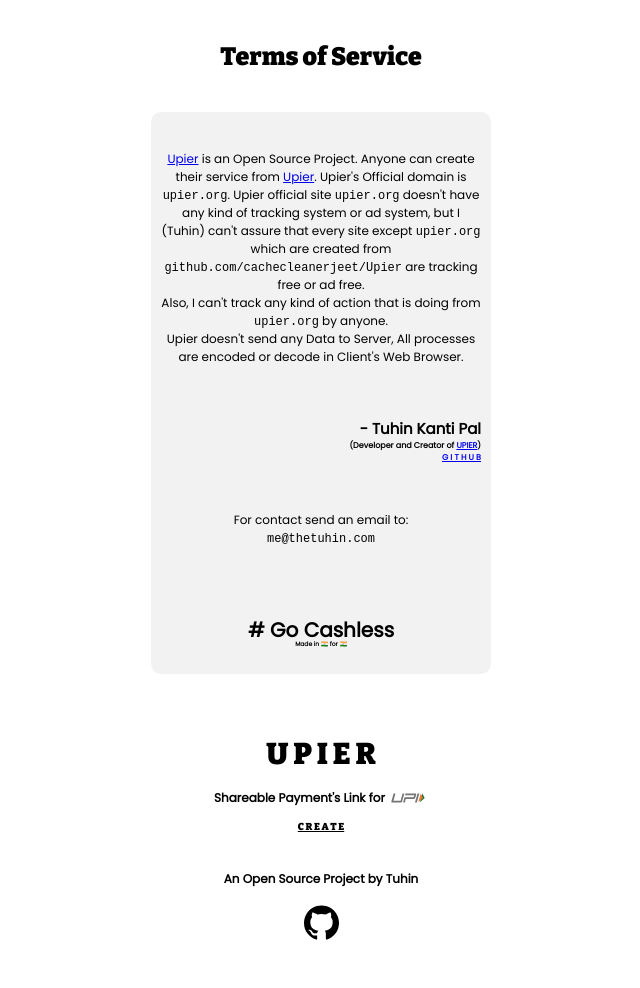
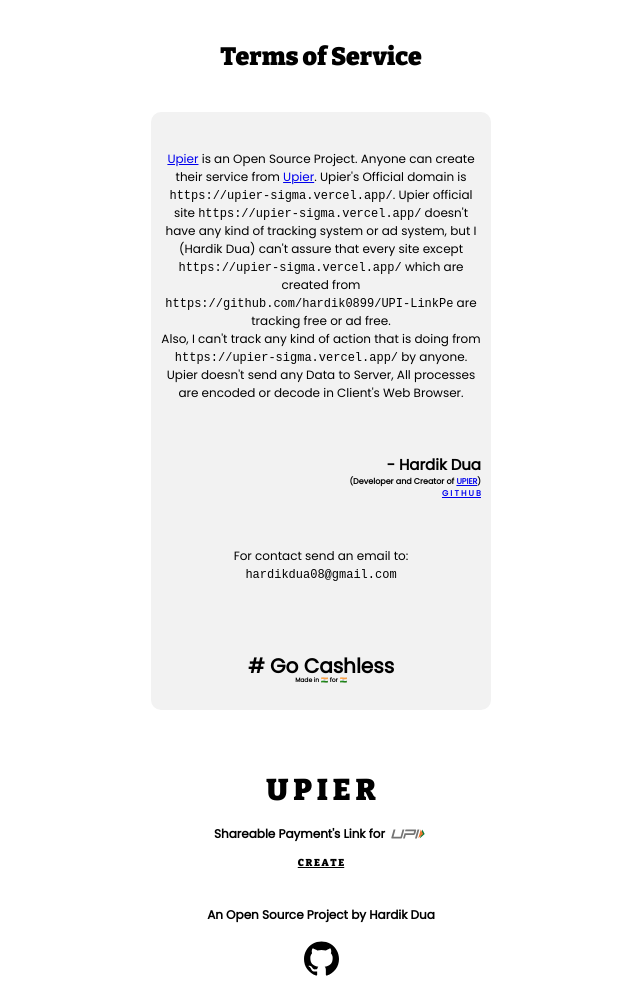
Before and after one commit to ThiruXD/HMF-Pay, a website: page tos/index.html in a window 1280 px wide. Shown: the whole page, without its empty margins (319-959 px from the left). Before the commit the page ends 952 px from the top, so only its background shows below. Drawn offline with nearby package versions, Linux system fonts and the light colour scheme.

Commit message:
Update index.html

```diff
--- a/tos/index.html
+++ b/tos/index.html
@@ -5,7 +5,7 @@
     <meta http-equiv="Content-Type" content="text/html; charset=UTF-8" />
     <meta name="viewport" content="width=device-width, initial-scale=1" />
     <meta http-equiv="X-UA-Compatible" content="IE=edge" />
-    <meta name="author" content="Tuhin Kanti Pal">
+    <meta name="author" content="Hardik Dua">
     <title>Tos | Upier</title>
     <meta name="description" content="Shareable Payment's Link for UPI">
     <meta name="keywords" content="UPI, Shareable UPI Link, Upi Shareable Link , Share UPI Payment's Link, Free Shareable UPI Link, UPI Payment">
@@ -22,20 +22,20 @@
         </h1>
     </div>
     <div id="content" class="contentdiv">
-        <p class="txt"><br><a href="https://github.com/cachecleanerjeet/Upier">Upier</a> is an Open Source Project. Anyone can create their service from <a href="https://github.com/cachecleanerjeet/Upier">Upier</a>. Upier's Official domain is <tt>upier.org</tt>. Upier
-            official site <tt>upier.org</tt> doesn't have any kind of tracking system or ad system, but I (Tuhin) can't assure that every site except <tt>upier.org</tt> which are created from <tt>github.com/cachecleanerjeet/Upier</tt> are tracking free
-            or ad free. <br> Also, I can't track any kind of action that is doing from <tt>upier.org</tt> by anyone.
+        <p class="txt"><br><a href="https://github.com/hardik0899/UPI-LinkPe">Upier</a> is an Open Source Project. Anyone can create their service from <a href="https://github.com/hardik0899/UPI-LinkPe">Upier</a>. Upier's Official domain is <tt>https://upier-sigma.vercel.app/</tt>. Upier
+            official site <tt>https://upier-sigma.vercel.app/</tt> doesn't have any kind of tracking system or ad system, but I (Hardik Dua) can't assure that every site except <tt>https://upier-sigma.vercel.app/</tt> which are created from <tt>https://github.com/hardik0899/UPI-LinkPe</tt> are tracking free
+            or ad free. <br> Also, I can't track any kind of action that is doing from <tt>https://upier-sigma.vercel.app/</tt> by anyone.
             <br>Upier doesn't send any Data to Server, All processes are encoded or decode in Client's Web Browser.<br><br>
             <br>
         </p>
         <p class="sign">
-            - Tuhin Kanti Pal
+            - Hardik Dua
         </p>
         <p class="signcontent">
-            (Developer and Creator of <a href="https://github.com/cachecleanerjeet/Upier">UPIER</a>)<br>
-            <a href="https://github.com/cachecleanerjeet/">G I T H U B </a><br>
+            (Developer and Creator of <a href="https://github.com/hardik0899/UPI-LinkPe">UPIER</a>)<br>
+            <a href="https://github.com/hardik0899/">G I T H U B </a><br>
         </p>
-        <p class="txt">For contact send an email to:<br><tt onclick="window.location.href='mailto:me@thetuhin.com';">me@thetuhin.com</tt>
+        <p class="txt">For contact send an email to:<br><tt onclick="window.location.href='mailto:hardikdua08@gmail.com';">hardikdua08@gmail.com</tt>
         </p>
         <br><br>
         <p class="gocless"># Go Cashless</p>
@@ -49,14 +49,12 @@
             Shareable Payment's Link for <img src="../img/upi.svg" class="upilogo" width="40">
         </p>
         <p class="tpf" onclick="window.location.href='../';"><u>C R E A T E</u></p>
-        <p class="tuhin" onclick="window.location.href='https://tu.hin.life';">
-            An Open Source Project by Tuhin
+        <p class="tuhin" onclick="window.location.href='https://hardik0899.github.io/';">
+            An Open Source Project by Hardik Dua
         </p>
-        <img src="../img/github.svg" class="center" width="35" onclick="window.location.href='https://github.com/cachecleanerjeet/Upier';">
+        <img src="../img/github.svg" class="center" width="35" onclick="window.location.href='https://github.com/hardik0899';">
     </div>
     </div>
 </body>
 
 </html>
-<!--Made by Tuhin. Send Mail to me[at]mailtuhin[dot]ml for contact-->
-<!--upier.org is the official domain for github.com/cachecleanerjeet/Upier-->
```
